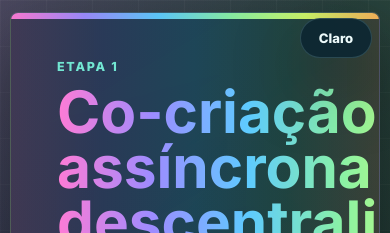
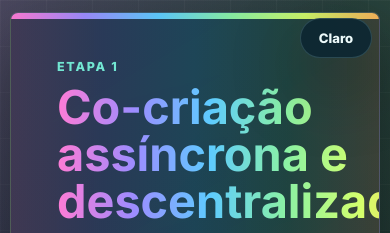
Before and after one commit to caetanoronan/cocriacao-assincrona-extensao, a plain HTML site: page index.html in a window 390 px wide. Shown: the top 233 px of the page. Drawn offline with Linux system fonts and the light colour scheme.

Commit message:
Ajusta tamanho do titulo principal

```diff
--- a/index.html
+++ b/index.html
@@ -279,10 +279,10 @@
       }
 
       h1 {
-        max-width: 14ch;
+        max-width: 16ch;
         margin-bottom: 18px;
-        font-size: clamp(2.8rem, 7vw, 5.8rem);
-        line-height: 0.94;
+        font-size: clamp(2.4rem, 6vw, 4.9rem);
+        line-height: 1;
         letter-spacing: 0;
         color: transparent;
         background: linear-gradient(90deg, var(--pink), var(--violet), var(--blue), var(--green), var(--lime), var(--warm));
@@ -737,7 +737,7 @@
         }
 
         h1 {
-          font-size: clamp(2.65rem, 15vw, 4.2rem);
+          font-size: clamp(2.15rem, 12vw, 3.4rem);
         }
       }
     </style>
```
